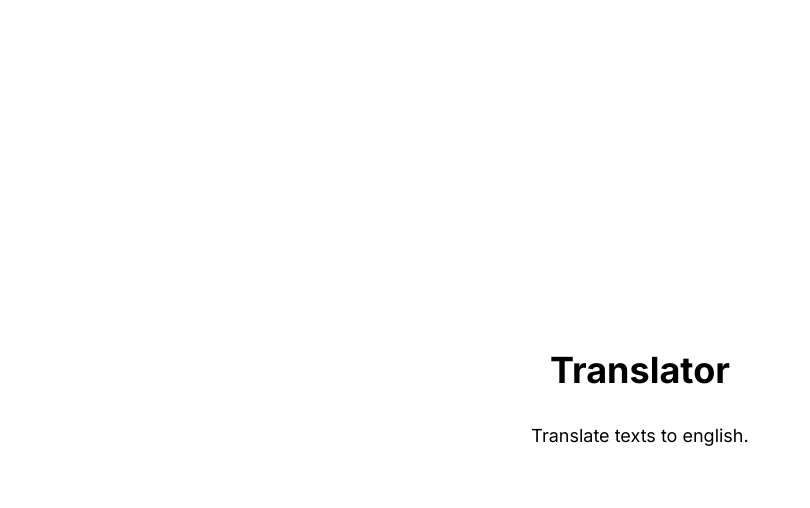
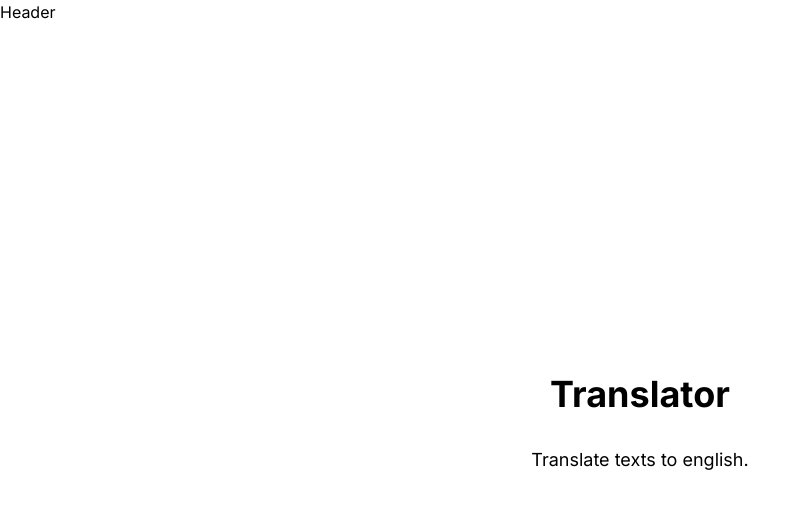
Before and after one commit to louisjoety/travel-toolkit, a Next.js app in the folder frontend/: page /translator in a window 1280 px wide. Shown: the top 508 px of the page, without its empty margins (0-810 px from the left). Built offline with nearby package versions, Linux system fonts and the light colour scheme.

Commit message:
Header added to all pages and file made

```diff
--- /dev/null
+++ b/frontend/app/components/Header.tsx
@@ -0,0 +1,9 @@
+import React from 'react'
+
+const Header = () => {
+  return (
+    <div>Header</div>
+  )
+}
+
+export default Header
--- a/frontend/app/converter/page.tsx
+++ b/frontend/app/converter/page.tsx
@@ -1,10 +1,14 @@
 import "../globals.css";
+import Header from "../components/Header";
 
 export default function Converter() {
   return (
+    <>
+    <Header />
     <main className="flex min-h-screen flex-col items-center justify-center p-24">
       <h1 className="text-4xl font-bold mb-8">Converter</h1>
       <p className="text-lg">Convert images to text.</p>
     </main>
+    </>
   );
 }
--- a/frontend/app/page.tsx
+++ b/frontend/app/page.tsx
@@ -2,10 +2,13 @@
 
 import { useRouter } from 'next/navigation';
 import "./globals.css";
+import Header from './components/Header';
 
 export default function Home() {
   const router = useRouter()
   return (
+    <>
+    <Header />
     <main className="flex min-h-screen flex-col items-center justify-between p-24">
       <div className="text-center">
         <h1 className="text-4xl font-bold mb-8">Welcome to Pocket Translate</h1>
@@ -34,5 +37,6 @@ export default function Home() {
         </div>
       </div>
     </main>
+    </>
   );
 }
--- a/frontend/app/summarize/page.tsx
+++ b/frontend/app/summarize/page.tsx
@@ -1,10 +1,15 @@
 import "../globals.css";
+import Header from "../components/Header";
+
 
 export default function Summarize() {
   return (
+    <>
+    <Header />
     <main className="flex min-h-screen flex-col items-center justify-center p-24">
       <h1 className="text-4xl font-bold mb-8">Summarizer</h1>
       <p className="text-lg">Summarize text from documents.</p>
     </main>
+    </>
   );
 }
--- a/frontend/app/translator/page.tsx
+++ b/frontend/app/translator/page.tsx
@@ -1,10 +1,14 @@
 import "../globals.css";
+import Header from "../components/Header";
 
 export default function Translator() {
   return (
-    <main className="flex min-h-screen flex-col items-center justify-center p-24">
+    <>
+    <Header />
+     <main className="flex min-h-screen flex-col items-center justify-center p-24">
       <h1 className="text-4xl font-bold mb-8">Translator</h1>
       <p className="text-lg">Translate texts to english.</p>
     </main>
+    </>
   );
 }
```
